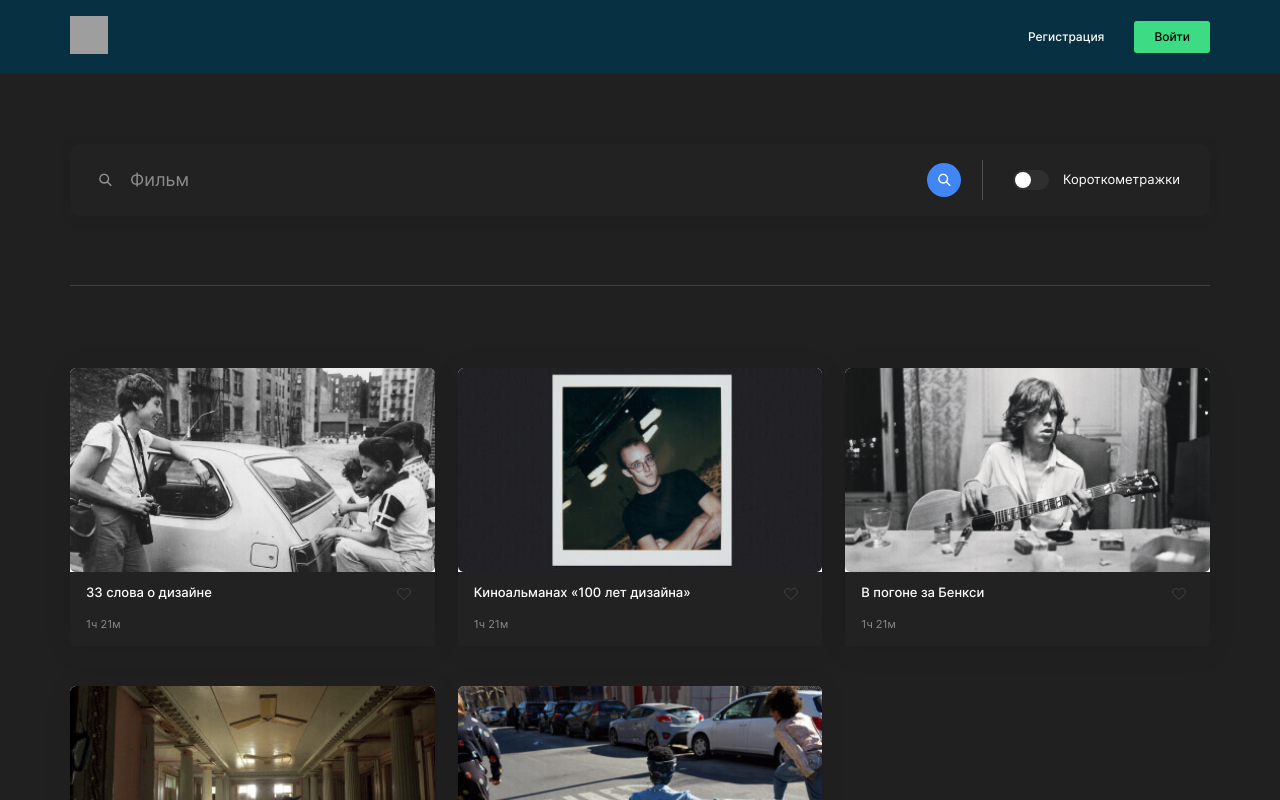
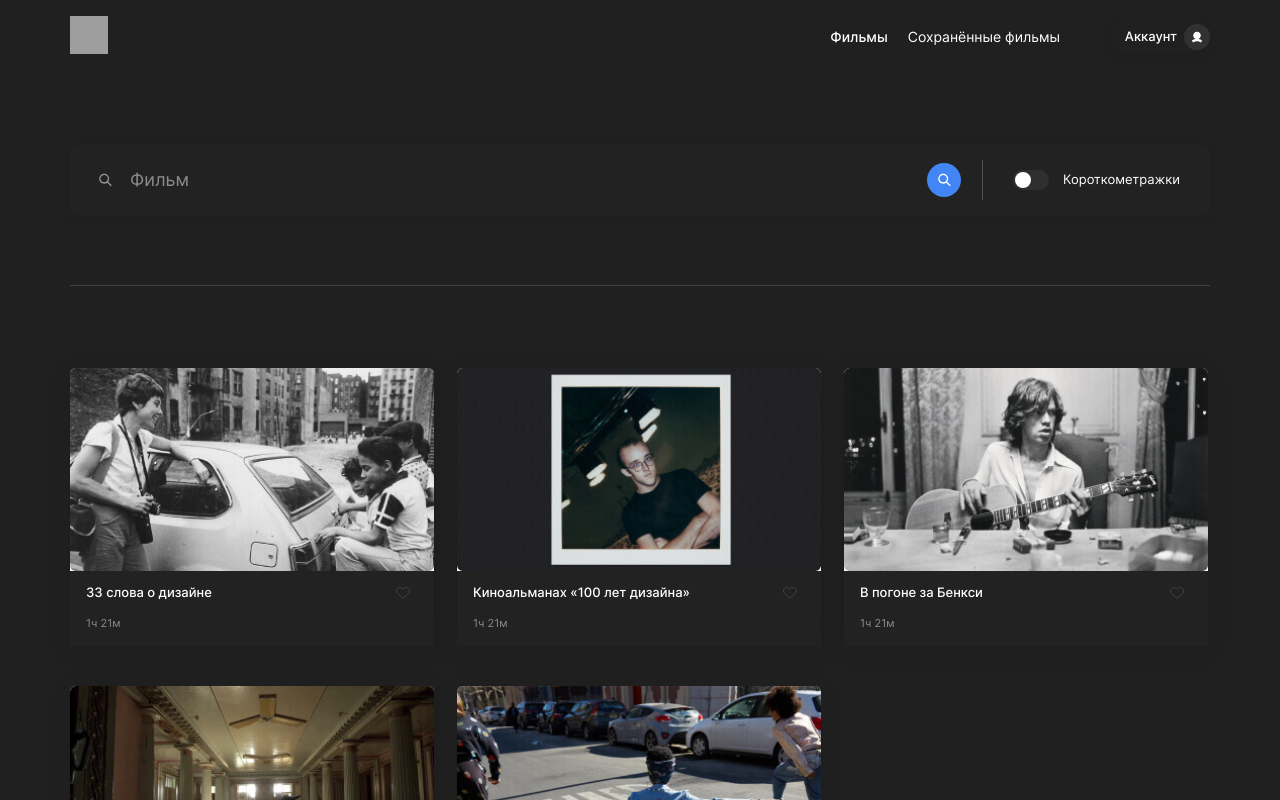
Before and after one commit to 8Gato8/movies-explorer-frontend, a React (Create React App) app: page /movies in a window 1280 px wide. Shown: the top 800 px of the page. Built offline with nearby package versions, Linux system fonts and the light colour scheme; grey boxes are pictures that could not be loaded.

Commit message:
fix: Задать минимальную высоту для блока movies

```diff
--- a/src/components/App/App.js
+++ b/src/components/App/App.js
@@ -27,7 +27,7 @@ import { savedMovies } from '../../utils/moviesDataTemp/savedMovies';
 
 function App() {
 
-  const [isLoggedIn, setIsLoggedIn] = React.useState(false);
+  const [isLoggedIn, setIsLoggedIn] = React.useState(true);
   const [currentPath, setCurrentPath] = React.useState('');
   const [currentUser, setCurrentUser] = React.useState({ name: 'Виталий', email: 'pochta@yandex.ru' });
 
--- a/src/components/Movies/Movies.css
+++ b/src/components/Movies/Movies.css
@@ -0,0 +1,15 @@
+.movies {
+	min-height: 820px;
+}
+
+@media (max-width: 786px) {
+	.movies {
+		min-height: 1063px;
+	}
+}
+
+@media (max-width: 398px) {
+	.movies {
+		min-height: 963px;
+	}
+}
--- a/src/components/Movies/Movies.js
+++ b/src/components/Movies/Movies.js
@@ -1,6 +1,8 @@
 import React from 'react';
 import SearchForm from '../SearchForm/SearchForm';
 import MoviesCardList from '../MoviesCardList/MoviesCardList';
+
+import './Movies.css';
 
 function Movies({ setCurrentPath, currentPath, movies }) {
 
--- a/src/components/MoviesCardList/MoviesCardList.css
+++ b/src/components/MoviesCardList/MoviesCardList.css
@@ -16,7 +16,7 @@
 	padding: 0;
 	display: grid;
 	gap: 40px 23px;
-	grid-template-columns: repeat(3, auto);
+	grid-template-columns: repeat(3, minmax(300px, 364px));
 	grid-template-rows: min-content;
 }
 
```
